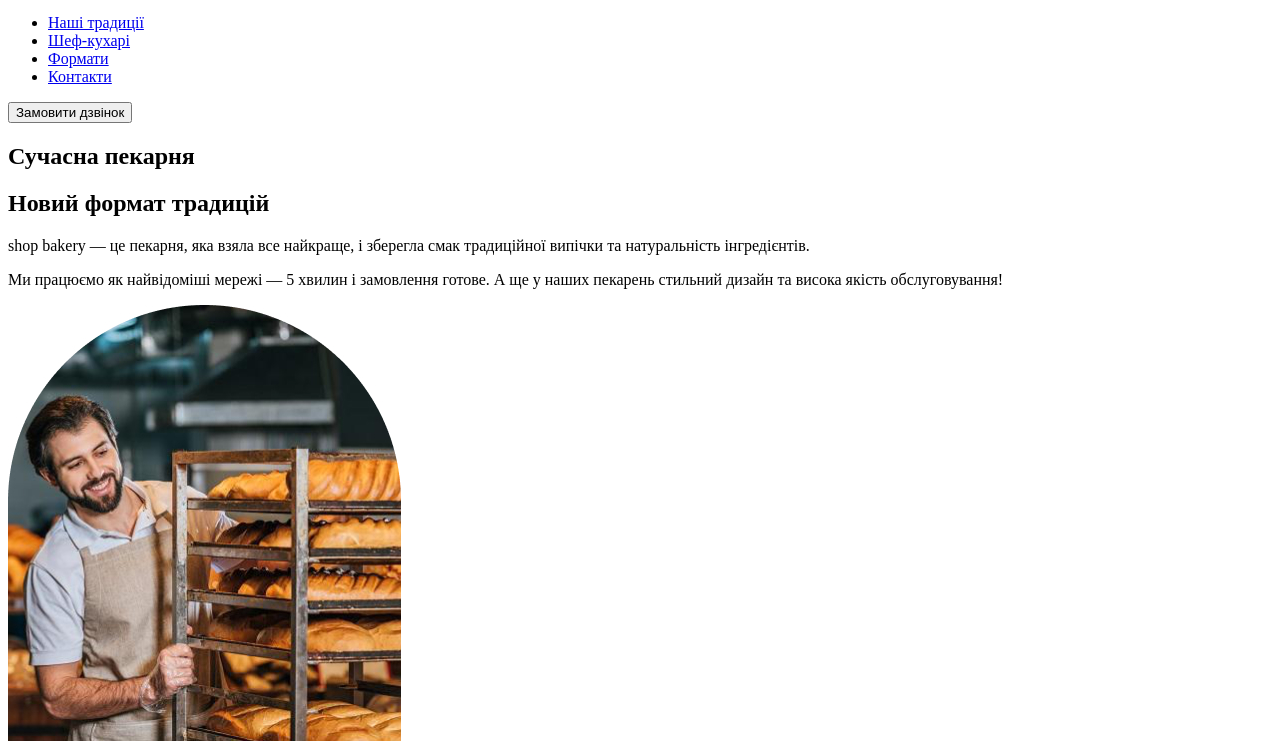
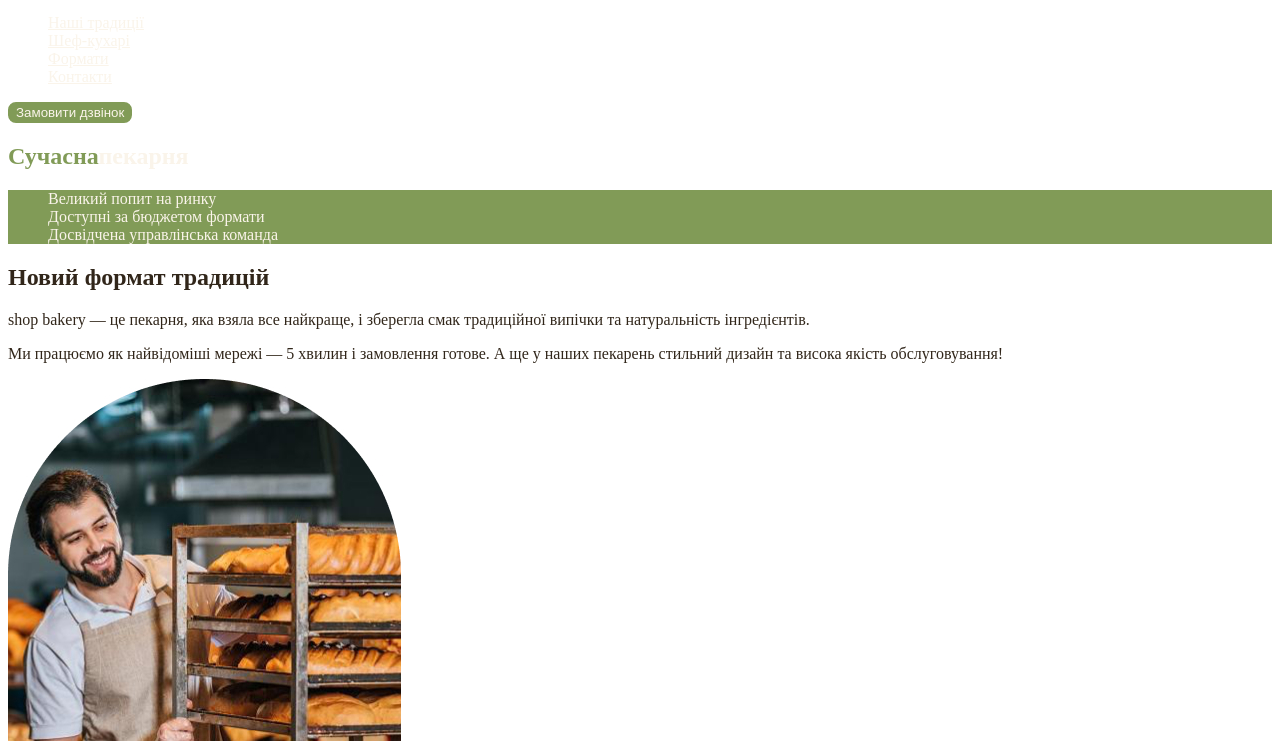
Before and after one commit to F2TD/genius-test, a plain HTML site: page index.html in a window 1280 px wide. Shown: the part 59-800 px from the top of the page. Drawn offline with Linux system fonts and the light colour scheme.

Commit message:
Add styles.css and css variables

```diff
--- /dev/null
+++ b/css/style.css
@@ -0,0 +1,56 @@
+:root {
+  --color-primary-dark: #31261a;
+  --color-primary-light: #faf4ea;
+  --color-brand-light: #819b57;
+  --color-brand-dark: #465929;
+}
+
+/* Base */
+body {
+  color: var(--color-primary-dark);
+}
+ul {
+  list-style-type: none;
+}
+
+/* Button */
+.button {
+  color: var(--color-primary-light);
+  background-color: var(--color-brand-light);
+  border: 2px solid var(--color-brand-light);
+  border-radius: 8px;
+  cursor: pointer;
+}
+
+.button:hover {
+  color: #465929;
+  background-color: transparent;
+}
+
+/* Link */
+.link {
+  color: var(--color-primary-light);
+}
+
+.link:hover {
+  color: var(--color-brand-light);
+}
+
+/* Hero section */
+.hero-title {
+  color: var(--color-primary-light);
+}
+
+.hero-title .accent {
+  color: var(--color-brand-light);
+}
+
+/* Advantages section */
+.advantages-list {
+  color: var(--color-primary-light);
+  background-color: var(--color-brand-light);
+}
+
+.section-title .accent {
+  color: var(--color-primary-dark);
+}
--- a/index.html
+++ b/index.html
@@ -5,6 +5,7 @@
     <meta http-equiv="X-UA-Compatible" content="IE=edge" />
     <meta name="viewport" content="width=device-width, initial-scale=1.0" />
     <title>Сучасна пекарня</title>
+    <link rel="stylesheet" href="/css/style.css" />
   </head>
   <body>
     <header>
@@ -13,20 +14,27 @@
           <img src="./images/logo.svg" alt="Логотип сучасної пекарні" />
         </a>
         <ul>
-          <li><a href="#tradition-section">Наші традиції</a></li>
-          <li><a href="#chefs-section">Шеф-кухарі</a></li>
-          <li><a href="#formats-section">Формати</a></li>
-          <li><a href="#contact-section">Контакти</a></li>
+          <li>
+            <a class="link" href="#tradition-section">Наші традиції</a>
+          </li>
+          <li><a class="link" href="#chefs-section">Шеф-кухарі</a></li>
+          <li><a class="link" href="#formats-section">Формати</a></li>
+          <li><a class="link" href="#contact-section">Контакти</a></li>
         </ul>
       </nav>
-      <button type="button">Замовити дзвінок</button>
+      <button class="button" type="button">Замовити дзвінок</button>
     </header>
     <main>
       <section>
-        <h1>Сучасна пекарня</h1>
+        <h1 class="hero-title"><span class="accent">Сучасна</span>пекарня</h1>
       </section>
       <section id="tradition-section">
-        <h2>Новий формат традицій</h2>
+        <ul class="advantages-list">
+          <li>Великий попит на ринку</li>
+          <li>Доступні за бюджетом формати</li>
+          <li>Досвідчена управлінська команда</li>
+        </ul>
+        <h2 class="section-title">Новий формат традицій</h2>
         <p>
           <span>shop bakery</span> — це пекарня, яка взяла все найкраще, і
           зберегла смак традиційної випічки та натуральність інгредієнтів.
@@ -47,7 +55,9 @@
           <li>Доступні за бюджетом формати</li>
           <li>Досвідчена управлінська команда</li>
         </ul>
-        <h2>Найкращі шеф - кухарі</h2>
+        <h2 class="section-title">
+          Найкращі <span class="accent">шеф-кухарі</span>
+        </h2>
         <ul>
           <li>
             <article>
@@ -71,7 +81,7 @@
         </ul>
       </section>
       <section id="formats-section">
-        <h2>Формати</h2>
+        <h2 class="section-title">Формати</h2>
         <ul>
           <li>
             <article>
@@ -91,7 +101,7 @@
         </ul>
       </section>
       <section id="contact-section">
-        <h2>Приєднуйтесь до мережі пекарень</h2>
+        <h2 class="section-title">Приєднуйтесь до мережі пекарень</h2>
         <iframe
           src="https://www.google.com/maps/embed?pb=!1m18!1m12!1m3!1d2540.163447029819!2d30.48870374129905!3d50.45668098703297!2m3!1f0!2f0!3f0!3m2!1i1024!2i768!4f13.1!3m3!1m2!1s0x40d4ce637c006b2d%3A0xaf86385f19996ff0!2z0LLRg9C70LjRhtGPINCh0ZbRh9C-0LLQuNGFINCh0YLRgNGW0LvRjNGG0ZbQsiwgNTQsINCa0LjRl9CyLCAwMjAwMA!5e0!3m2!1suk!2sua!4v1766417831208!5m2!1suk!2sua"
           width="603"
@@ -108,10 +118,10 @@
           <img src="./images/logo.svg" alt="Логотип сучасної пекарні" />
         </a>
         <ul>
-          <li><a href="http://">Наші традиції</a></li>
-          <li><a href="http://">Шеф-кухарі</a></li>
-          <li><a href="http://">Формати</a></li>
-          <li><a href="http://">Контакти</a></li>
+          <li><a href="#tradition-section">Наші традиції</a></li>
+          <li><a href="#chefs-section">Шеф-кухарі</a></li>
+          <li><a href="#formats-section">Формати</a></li>
+          <li><a href="#contact-section">Контакти</a></li>
         </ul>
       </nav>
       <address>
```
